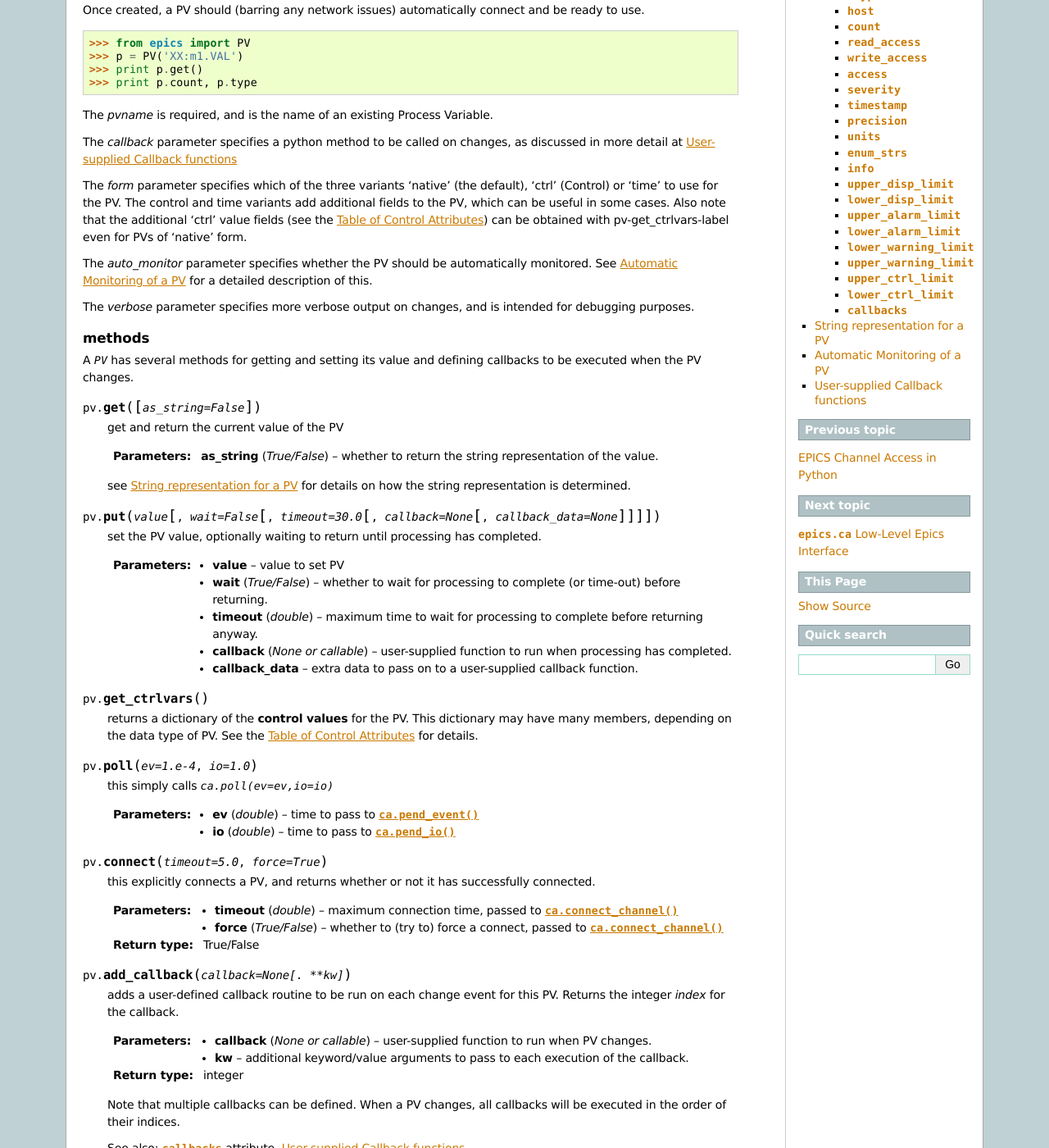
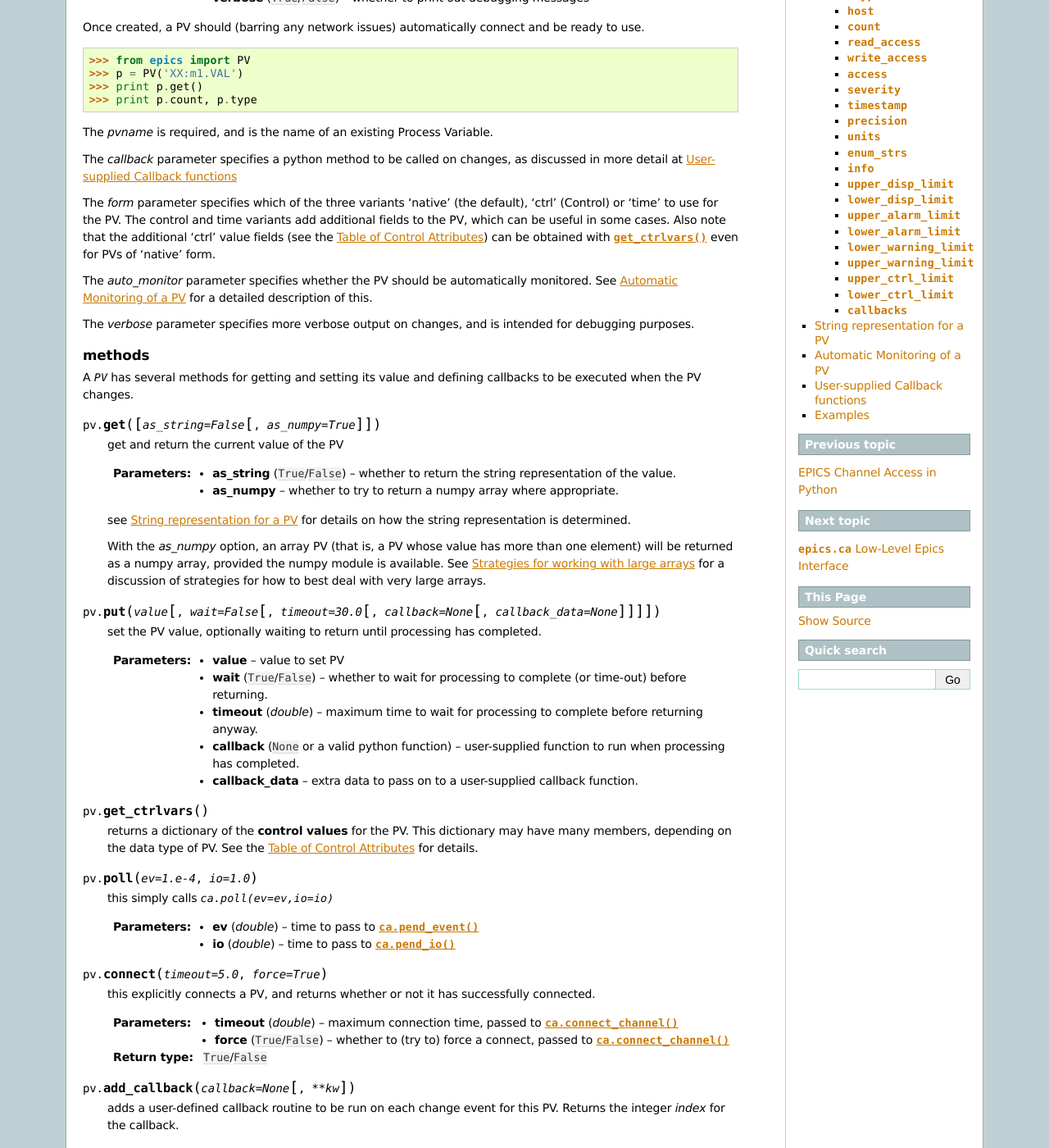
Before and after one commit to pyepics/pyepics, a Sphinx documentation site: the page built from doc/pv.rst, in a window 1280 px wide and 1400 px high, scrolled down 461 px. Shown: the whole window at 82% size. Built offline with Sphinx 7.4.7, drawn with Linux system fonts in a browser that asks for light colours; formulas are drawn with MathJax 3; the version number is read from the project's files by our own code; some of the changed text lies outside the part shown.

Commit message:
git-svn-id: http://millenia.cars.aps.anl.gov/svn/pyepics3@170 ac7fc886-e22a-4fb8-a9e7-517b44086b78

```diff
--- a/doc/index.rst
+++ b/doc/index.rst
@@ -24,7 +24,7 @@
    overview
    pv
    ca
-   threads
+   advanced
    devices
    wx
    installation
--- a/doc/pv.rst
+++ b/doc/pv.rst
@@ -49,7 +49,7 @@
 time variants add additional fields to the PV, which can be useful in some
 cases.  Also note that the additional 'ctrl' value fields (see the
 :ref:`Table of Control Attributes <ctrlvars_table>`) can be obtained with
-:ref:`pv-get_ctrlvars-label` even for PVs of 'native' form.
+:meth:`get_ctrlvars` even for PVs of 'native' form.
 
 The *auto_monitor* parameter specifies whether the PV should be
 automatically monitored.  See :ref:`pv-automonitor-label` for a detailed
@@ -66,15 +66,22 @@
 A `PV` has several methods for getting and setting its value and defining
 callbacks to be executed when the PV changes.
 
-.. method:: get([, as_string=False])
+.. method:: get([, as_string=False[, as_numpy=True]])
 
    get and return the current value of the PV
 
    :param as_string:  whether to return the string representation of the  value.
-   :type as_string:  True/False
+   :type as_string: ``True``/``False``
+   :param as_numpy:  whether to try to return a numpy array where appropriate.
+   :type as_string: ``True``/``False``
 
-   see :ref:`pv-as-string-label` for details on how the string representation
-   is determined.
+   see :ref:`pv-as-string-label` for details on how the string
+   representation is determined.
+
+   With the *as_numpy* option, an array PV (that is, a PV whose value has
+   more than one element) will be returned as a numpy array, provided the
+   numpy module is available.  See :ref:`advanced-large-arrays-label` for a
+   discussion of strategies for how to best deal with very large arrays.
 
 .. method:: put(value[, wait=False[, timeout=30.0[, callback=None[, callback_data=None]]]])
 
@@ -83,14 +90,15 @@
 
    :param value:  value to set PV
    :param wait:  whether to wait for processing to complete (or time-out) before returning.
-   :type  wait:  True/False
+   :type  wait:  ``True``/``False``
    :param timeout:  maximum time to wait for processing to complete before returning anyway.
    :type  timeout:  double
    :param callback: user-supplied function to run when processing has completed.
-   :type callback: None or callable
+   :type callback: ``None`` or a valid python function
    :param callback_data: extra data to pass on to a user-supplied callback function.
 
-..  _pv-get_ctrlvars-label:
+
+..  _pv-get-ctrlvars-label:
 
 .. method:: get_ctrlvars()
 
@@ -115,10 +123,10 @@
    :param timeout:  maximum connection time, passed to :meth:`ca.connect_channel`
    :type  timeout:  double
    :param force:  whether to (try to) force a connect, passed to :meth:`ca.connect_channel`
-   :type  force:  True/False
-   :rtype:    True/False
+   :type  force:  ``True``/``False``
+   :rtype:    ``True``/``False``
 
-.. method:: add_callback(callback=None[. **kw])
+.. method:: add_callback(callback=None[, **kw])
 
    adds a user-defined callback routine to be run on each change event for
    this PV.  Returns the integer *index*  for the callback.
@@ -215,11 +223,11 @@
 
 .. attribute:: read_access
 
-   Boolean (True/False) for whether PV is readable
+   Boolean (``True``/``False``) for whether PV is readable
 
 .. attribute:: write_access
 
-   Boolean (True/False) for whether PV is writable
+   Boolean (``True``/``False``) for whether PV is writable
 
 .. attribute:: access
 
@@ -347,12 +355,12 @@
 *your PVs with *auto_monitor=False*.  When you do this, you will need to
 make calls to :meth:`get` to explicitly get the latest value.
 
-The default value for *auto_monitor* is *None*, and is set to True if the
-element count for the PV is smaller than 1024.  To suppress monitoring of
-PVs with fewer array values, you will have to explicitly turn
-*auto_monitor* to `False`. For waveform arrays larger than 1024 items,
-automatic monitoring will be `False` unless you explicitly set it to
-`True`.
+The default value for *auto_monitor* is ``None``, and is set to ``True`` if
+the element count for the PV is smaller than 1024.  To suppress monitoring
+of PVs with fewer array values, you will have to explicitly turn
+*auto_monitor* to ``False``. For waveform arrays larger than 1024 items,
+automatic monitoring will be ``False`` unless you explicitly set it to
+``True``.
 
 ..  _pv-callbacks-label:
 
@@ -404,3 +412,9 @@
 strategies which use the callback only to record that a change has occurred
 and then act on that change later -- perhaps in a separate thread, perhaps
 after :func:`pend_event` has completed.
+
+
+..  _pv-examples-label:
+
+Examples
+=========
```
Also changed, not shown: other parts of doc/pv.rst (+2 -2 lines), doc/advanced.rst (renamed from doc/threads.rst, +28 -3 lines), doc/ca.rst (+8 -1 lines).
